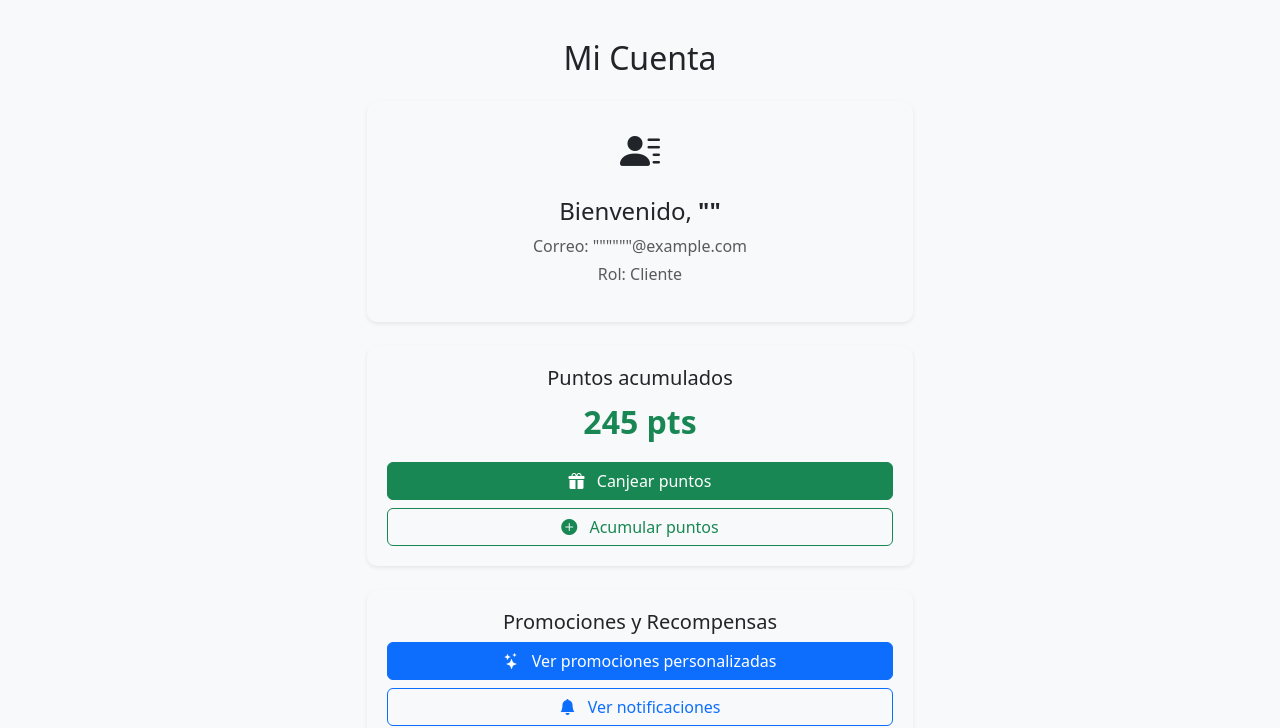
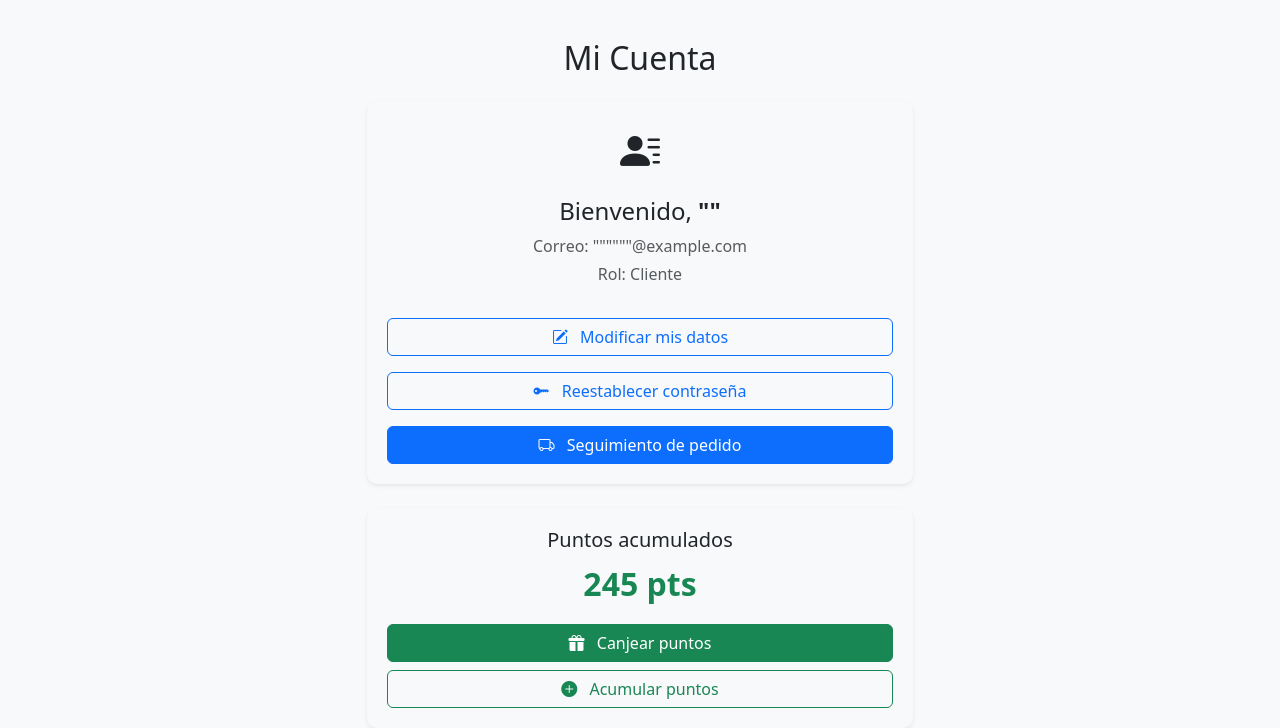
Before and after one commit to Jcruzr20/DesarrolloWebFront-End, a plain HTML site: page miCuenta.html in a window 1280 px wide. Shown: the part 80-808 px from the top of the page. Drawn offline with nearby package versions, Linux system fonts and the light colour scheme.

Commit message:
confirmar

```diff
--- a/miCuenta.html
+++ b/miCuenta.html
@@ -25,25 +25,19 @@
   <!-- NAVBAR -->
   <nav class="navbar navbar-dark bg-dark">
     <div class="container-fluid">
-      <!-- Logo (vuelve al Home principal) -->
+      <!-- Logo -->
       <a class="navbar-brand d-flex align-items-center" href="index.html">
         <img src="https://cdn-icons-png.flaticon.com/512/1206/1206237.png" width="50" height="45" class="me-2">
         <h2 class="mb-0">PolloAsado</h2>
       </a>
 
-      <!-- Menú de navegación -->
       <div class="d-flex align-items-center">
-        <!-- Enlace Promociones -->
         <a href="promociones.html" class="nav-link text-white me-4 fw-semibold">
           <i class="bi bi-megaphone-fill me-1"></i> Promociones
         </a>
-
-        <!-- Usuario -->
         <a href="registroUsuario.html" class="nav-link text-white me-3">
           <i class="bi bi-person-circle" style="font-size:1.5rem;"></i>
         </a>
-
-        <!-- Carrito -->
         <a href="Pedidos.html" class="nav-link text-white">
           <i class="bi bi-cart3" style="font-size:1.5rem;"></i>
         </a>
@@ -64,6 +58,19 @@
           <h4 class="mt-3">Bienvenido, <strong>""</strong></h4>
           <p class="text-muted mb-1">Correo: """"""@example.com</p>
           <p class="text-muted">Rol: Cliente</p>
+
+          <!-- Botones de acción -->
+          <a href="gestionPerfil.html" class="btn btn-outline-primary w-100 mt-3">
+            <i class="bi bi-pencil-square me-2"></i> Modificar mis datos
+          </a>
+          <a href="reestablecer.html" class="btn btn-outline-primary w-100 mt-3">
+            <i class="bi bi-key-fill me-2"></i> Reestablecer contraseña
+          </a>
+
+          <!-- 🔹 Nuevo botón: Seguimiento de pedido -->
+          <a href="seguimientoPedido.html" class="btn btn-primary w-100 mt-3">
+            <i class="bi bi-truck me-2"></i> Seguimiento de pedido
+          </a>
         </div>
 
         <!-- Puntos acumulados -->
@@ -73,7 +80,6 @@
           <a href="canjearCupon.html" class="btn btn-success w-100 mb-2">
             <i class="bi bi-gift-fill me-2"></i> Canjear puntos
           </a>
-          <!-- 🔹 Nuevo botón: Acumular puntos -->
           <a href="acumularPunto.html" class="btn btn-outline-success w-100">
             <i class="bi bi-plus-circle-fill me-2"></i> Acumular puntos
           </a>
```
